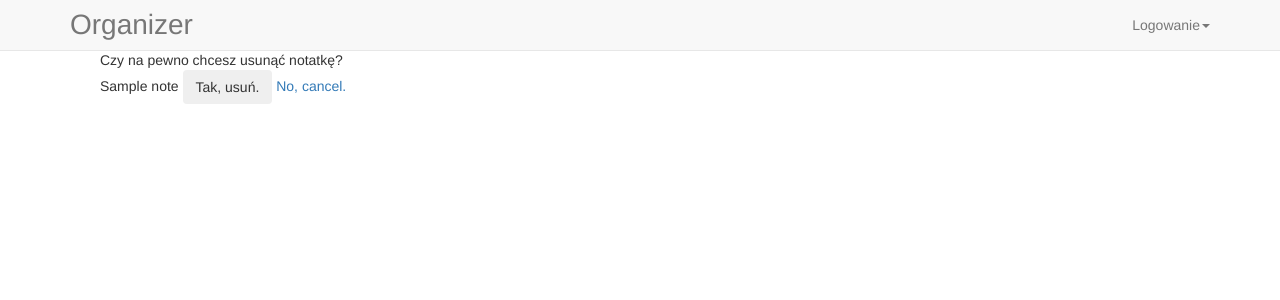
After one commit to szlorens/django-mongo-organiser, a Django app: template Organiser/templates/note_check_delete.html in a window 1280 px wide. The commit adds this page. Shown: the top 300 px of the page. Run offline with Django 3.2, Linux system fonts and the light colour scheme; the template is opened without the code that fills it: most values are stand-ins (such as "Sample title", 1, 10 or a date in 2020); some libraries are stand-ins or nearby versions.

Commit message:
Removing notes.

```diff
--- a/Organiser/Organiser/urls.py
+++ b/Organiser/Organiser/urls.py
@@ -15,6 +15,7 @@ urlpatterns = patterns('',
     url(r'^notes$', views.notes_view, name='notes'),
     url(r'^note/(?P<note_id>[^/]+)$', views.note_view, name='note'),
     url(r'^note/(?P<note_id>[^/]+)/edit$', views.EditNote.as_view(), name='note-edit'),
+    url(r'^note/(?P<note_id>[^/]+)/delete', views.DeleteNote.as_view(), name='note-delete'),
     #url(r'^note/(?P<note_id>[^/]+)/(?P<action>[^/]+)$', views.note_view, name='note'),
     url(r'^notes/new$', views.CreateNote.as_view(), name='note-new'),
 
--- a/Organiser/organiser_app/forms.py
+++ b/Organiser/organiser_app/forms.py
@@ -15,7 +15,7 @@ class ProfileForm(forms.ModelForm):
 class NoteForm(forms.ModelForm):
     class Meta:
         model = Note
-        fields = ['title', 'content','author']
+        fields = ['title', 'content', 'author']
         widgets = {
             'author': HiddenInput()
         }
--- /dev/null
+++ b/Organiser/templates/note_check_delete.html
@@ -0,0 +1,19 @@
+{% extends "base.html" %}
+{% load bootstrap3 %}
+{% block title %}Notatka{% endblock %}
+{% block content %}
+<div class="container">
+    <div class="col-md-9">
+        Czy na pewno chcesz usunąć notatkę?
+        <form action="{% url 'note-delete' note_id=note.id %}" method="POST">
+        {% csrf_token %}
+        {{ note.title }}
+        <button type="submit" class="btn">
+            Tak, usuń.
+        </button>
+        <a href="{% url 'note' note_id=note.id %}">No, cancel.</a>
+        </form>
+    </div>
+</div>
+
+{% endblock %}
```
Also changed, not shown: Organiser/organiser_app/views.py (+16 -3 lines), Organiser/templates/note.html (+5 -5 lines).
